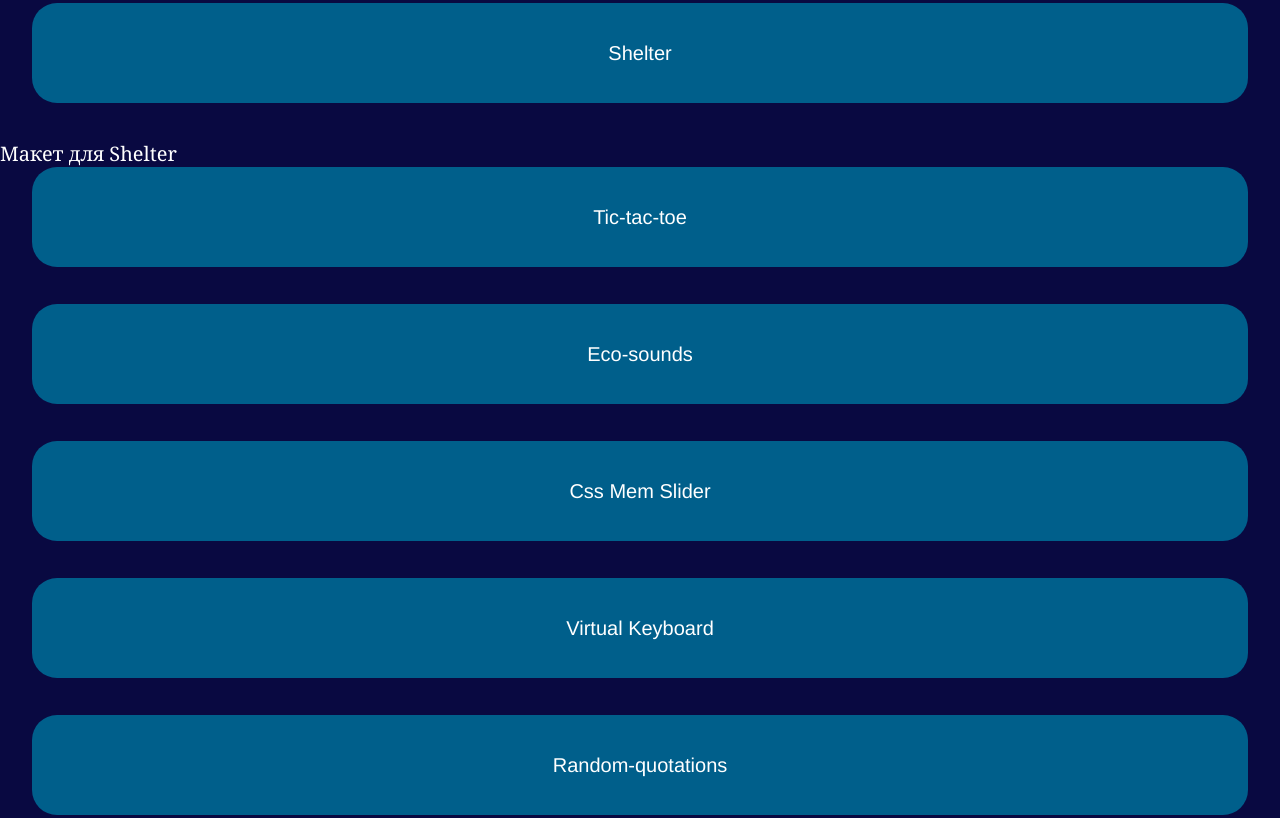
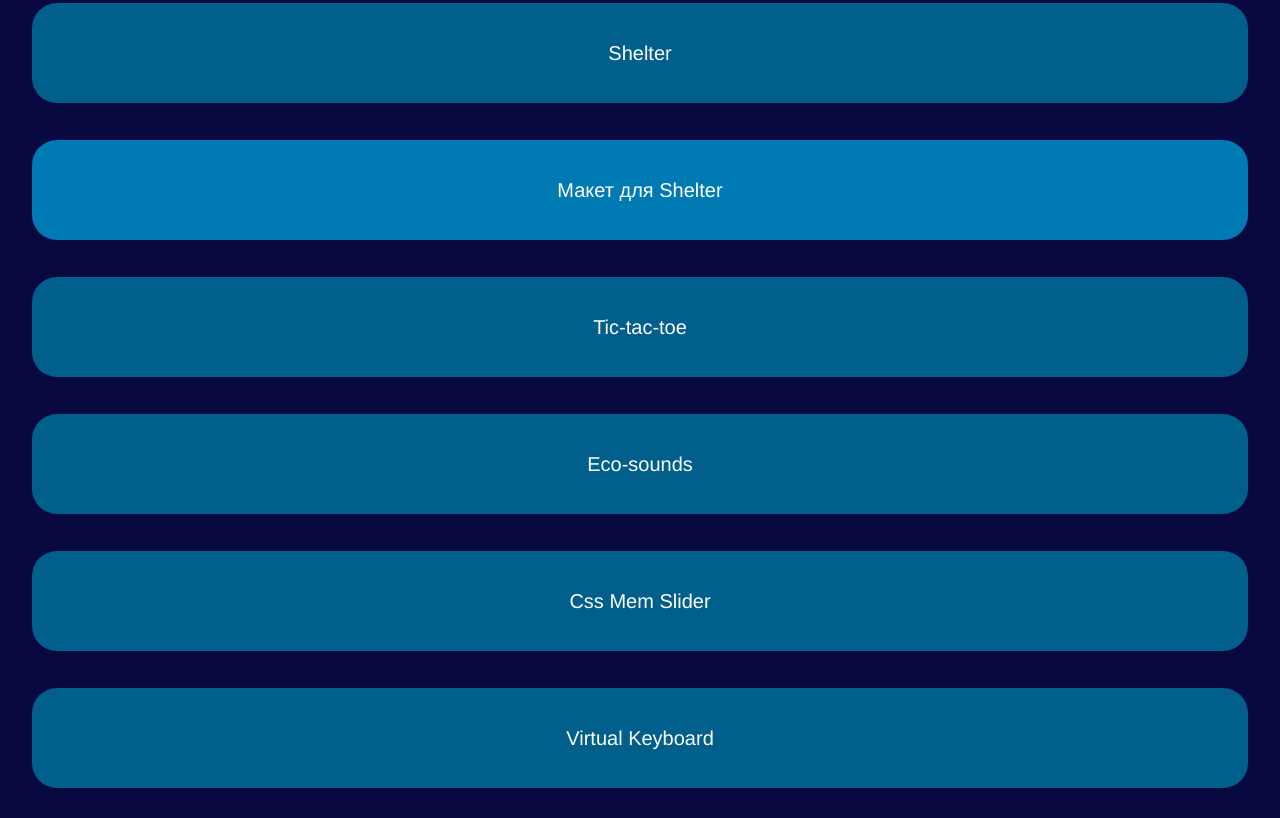
Before and after one commit to Al-r40/rsschool-cv, a plain HTML site: page cv/index.html in a window 1280 px wide. Shown: the part 2072-2890 px from the top of the page. Drawn offline with Linux system fonts and the light colour scheme.

Commit message:
feat:style.css

```diff
--- a/cv/style.css
+++ b/cv/style.css
@@ -4,6 +4,7 @@
 
 * {
     box-sizing: border-box;
+    transition: 0.5s;
 }
 
 html {
@@ -121,6 +122,25 @@ code {
     margin-bottom: 0;
 }
 
+.edi {
+    background-color: rgb(0, 122, 179);
+    height: 100px;
+    width: 95%;
+    font-family: var(--font-family);
+    display: flex;
+    justify-content: center;
+    align-items: center;
+    margin-bottom: 10px;
+    border-radius: 25px;
+    margin-right: auto;
+    margin-left: auto;
+}
+
+.edi:hover {
+    background-color: rgb(104, 207, 238);
+    color: rgb(23, 23, 96);
+}
+
 .level {
     background-color: #323b5a;
     font-family: var(--font-family);
```
